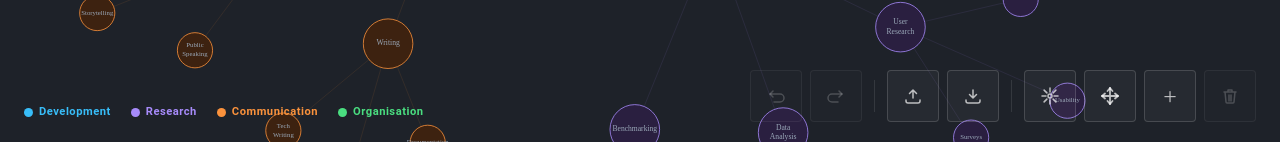
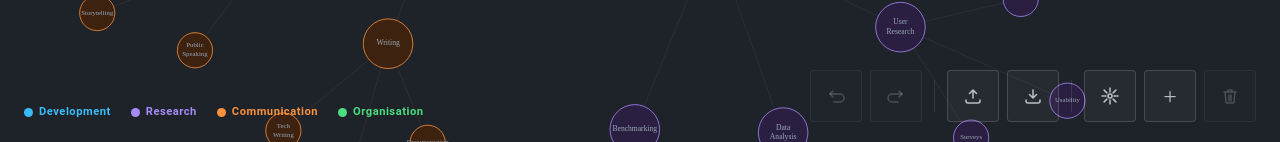
Before and after one commit to rtetley/skill-tree-builder, a React (Vite) app: page / in a window 1280 px wide. Shown: the part 658-800 px from the top of the page. Built offline with nearby package versions, Linux system fonts and the light colour scheme; what @codegouvfr/react-dsfr would draw is missing.

Commit message:
refactor: make node drag always active and remove move mode toggle

```diff
--- a/src/components/SkillTree.tsx
+++ b/src/components/SkillTree.tsx
@@ -299,13 +299,13 @@ function wrapText(text: string, maxChars = 10): string[] {
 // ── Skill node SVG element ────────────────────────────────────────────────────
 interface SkillNodeElProps {
   node: NodeDatum; isFocused: boolean; isChild: boolean;
-  isMoveMode: boolean; isDraggingNode: boolean;
+  isDraggingNode: boolean;
   dragDx: number; dragDy: number;
   onNodeMouseDown: (e: React.MouseEvent, node: NodeDatum) => void;
   onClick: () => void; label: string;
 }
 
-function SkillNodeEl({ node, isFocused, isChild, isMoveMode, isDraggingNode, dragDx, dragDy, onNodeMouseDown, onClick, label }: SkillNodeElProps) {
+function SkillNodeEl({ node, isFocused, isChild, isDraggingNode, dragDx, dragDy, onNodeMouseDown, onClick, label }: SkillNodeElProps) {
   const [hovered, setHovered] = useState(false);
   const base = PALETTE[node.colorKey];
   const stroke = node.colorOverride ?? base.stroke;
@@ -316,7 +316,7 @@ function SkillNodeEl({ node, isFocused, isChild, isMoveMode, isDraggingNode, dra
   const fs    = [12, 11, 9.5, 8.5][node.depth] ?? 8.5;
   const scale = isFocused ? FOCUS_SCALE : isChild ? 1.08 : hovered ? 1.1 : 1;
   const sw    = isFocused ? 2.5 : isChild ? 2 : hovered ? 1.5 : 1;
-  const cursor = isMoveMode ? (isFocused ? 'grab' : 'default') : 'pointer';
+  const cursor = isFocused ? (isDraggingNode ? 'grabbing' : 'grab') : 'pointer';
 
   const tx = node.x + (isDraggingNode ? dragDx : 0);
   const ty = node.y + (isDraggingNode ? dragDy : 0);
@@ -326,7 +326,7 @@ function SkillNodeEl({ node, isFocused, isChild, isMoveMode, isDraggingNode, dra
       data-node="true"
       transform={`translate(${tx}, ${ty})`}
       onClick={onClick}
-      onMouseDown={isMoveMode && isFocused ? (e) => onNodeMouseDown(e, node) : undefined}
+      onMouseDown={isFocused ? (e) => onNodeMouseDown(e, node) : undefined}
       onMouseEnter={() => setHovered(true)}
       onMouseLeave={() => setHovered(false)}
       style={{ cursor }}
@@ -458,7 +458,6 @@ export default function SkillTree() {
   }, [panX, panY]);
 
   // Declared here so handleSvgMouseMove/Up can reference them without TDZ errors
-  const [isMoveMode, setIsMoveMode] = useState(false);
   const [nodeDragOffset, setNodeDragOffset] = useState<{ dx: number; dy: number } | null>(null);
   const nodeDragStartRef = useRef<{
     nodeId: string;
@@ -699,19 +698,9 @@ export default function SkillTree() {
     e.target.value = ''; // reset so the same file can be re-imported
   }, []);
 
-  // ── Move-node mode (drag-based) ──
-  const toggleMoveMode = useCallback(() => {
-    setIsMoveMode(prev => !prev);
-    setNodeDragOffset(null);
-    nodeDragStartRef.current = null;
-  }, []);
-
-  // Keyboard shortcuts: 'm' toggles move mode; Ctrl+Z undo; Ctrl+Shift+Z / Ctrl+Y redo
+  // Keyboard shortcuts: Ctrl+Z undo; Ctrl+Shift+Z / Ctrl+Y redo
   useEffect(() => {
     const onKey = (e: KeyboardEvent) => {
-      const tag = (e.target as HTMLElement).tagName;
-      const isTyping = tag === 'INPUT' || tag === 'TEXTAREA' || (e.target as HTMLElement).isContentEditable;
-
       if ((e.key === 'z' || e.key === 'Z') && (e.ctrlKey || e.metaKey)) {
         e.preventDefault();
         if (e.shiftKey) { redo(); } else { undo(); }
@@ -720,14 +709,11 @@ export default function SkillTree() {
       if ((e.key === 'y' || e.key === 'Y') && (e.ctrlKey || e.metaKey)) {
         e.preventDefault();
         redo();
-        return;
       }
-      if (isTyping) return;
-      if (e.key === 'm' || e.key === 'M') toggleMoveMode();
     };
     window.addEventListener('keydown', onKey);
     return () => window.removeEventListener('keydown', onKey);
-  }, [toggleMoveMode, undo, redo]);
+  }, [undo, redo]);
 
   /** Collect IDs of the focused node and all its descendants */
   const getDraggedIds = useCallback((rootId: string): Set<string> => {
@@ -742,7 +728,6 @@ export default function SkillTree() {
   }, [edges]);
 
   const handleNodeMouseDown = useCallback((e: React.MouseEvent, node: NodeDatum) => {
-    if (!isMoveMode) return;
     e.stopPropagation(); // don't start a pan drag
     const el = svgRef.current;
     if (!el) return;
@@ -756,7 +741,7 @@ export default function SkillTree() {
       svgScaleY: VH / rect.height / zoom,
     };
     setNodeDragOffset({ dx: 0, dy: 0 });
-  }, [isMoveMode, zoom]);
+  }, [zoom]);
 
   // ── Node click: always focuses the node; in move mode this picks the node to drag ──
   const handleNodeClick = useCallback((node: NodeDatum) => {
@@ -795,7 +780,7 @@ export default function SkillTree() {
         ref={svgRef}
         viewBox={`0 0 ${VW} ${VH}`}
         preserveAspectRatio="xMidYMid meet"
-        style={{ width: '100%', height: '100%', display: 'block', cursor: (isMoveMode && nodeDragOffset) ? 'grabbing' : isMoveMode ? 'default' : isDragging ? 'grabbing' : 'grab' }}
+        style={{ width: '100%', height: '100%', display: 'block', cursor: nodeDragOffset ? 'grabbing' : isDragging ? 'grabbing' : 'grab' }}
         onMouseDown={handleSvgMouseDown}
         onMouseMove={handleSvgMouseMove}
         onMouseUp={handleSvgMouseUp}
@@ -849,7 +834,6 @@ export default function SkillTree() {
                   <SkillNodeEl key={n.id} node={n}
                     isFocused={n.id === focusedId}
                     isChild={childrenIds.has(n.id)}
-                    isMoveMode={isMoveMode}
                     isDraggingNode={isDraggingNode}
                     dragDx={ddx}
                     dragDy={ddy}
@@ -1053,47 +1037,6 @@ export default function SkillTree() {
           </Tooltip>
         </Box>
 
-        {/* Move button */}
-        <Box sx={{
-          width: 52, height: 52,
-          display: 'flex', alignItems: 'center', justifyContent: 'center',
-          border: '1px solid',
-          borderColor: isMoveMode ? 'rgba(255,255,255,0.5)' : focusedId ? 'rgba(255,255,255,0.15)' : 'rgba(255,255,255,0.06)',
-          borderRadius: 1,
-          bgcolor: isMoveMode ? 'rgba(255,255,255,0.1)' : focusedId ? 'rgba(255,255,255,0.04)' : 'rgba(255,255,255,0.01)',
-          transition: 'border-color 0.3s, background-color 0.3s',
-        }}>
-          <Tooltip
-            title={!focusedId ? t('tree.selectNodeFirst') : isMoveMode ? t('tree.cancelMove') : t('tree.moveNode')}
-            placement="top"
-            arrow
-          >
-            <Box
-              component="button"
-              onClick={focusedId ? toggleMoveMode : undefined}
-              disabled={!focusedId}
-              sx={{
-                all: 'unset',
-                display: 'flex', alignItems: 'center', justifyContent: 'center',
-                width: 36, height: 36, borderRadius: '50%',
-                cursor: focusedId ? 'pointer' : 'not-allowed',
-                color: isMoveMode ? '#fff' : focusedId ? 'rgba(255,255,255,0.7)' : 'rgba(255,255,255,0.2)',
-                transition: 'color 0.2s, background-color 0.2s',
-                '&:hover': focusedId ? { color: '#fff', bgcolor: 'rgba(255,255,255,0.08)' } : {},
-              }}
-            >
-              {/* Arrow-cross / move icon drawn in SVG */}
-              <svg width="20" height="20" viewBox="0 0 20 20" fill="none" xmlns="http://www.w3.org/2000/svg">
-                <path d="M10 2 L10 18 M2 10 L18 10" stroke="currentColor" strokeWidth="1.8" strokeLinecap="round"/>
-                <path d="M10 2 L7.5 5 M10 2 L12.5 5" stroke="currentColor" strokeWidth="1.8" strokeLinecap="round" strokeLinejoin="round"/>
-                <path d="M10 18 L7.5 15 M10 18 L12.5 15" stroke="currentColor" strokeWidth="1.8" strokeLinecap="round" strokeLinejoin="round"/>
-                <path d="M2 10 L5 7.5 M2 10 L5 12.5" stroke="currentColor" strokeWidth="1.8" strokeLinecap="round" strokeLinejoin="round"/>
-                <path d="M18 10 L15 7.5 M18 10 L15 12.5" stroke="currentColor" strokeWidth="1.8" strokeLinecap="round" strokeLinejoin="round"/>
-              </svg>
-            </Box>
-          </Tooltip>
-        </Box>
-
         {/* Add button */}
         <Box sx={{
           width: 52, height: 52,
@@ -1169,23 +1112,6 @@ export default function SkillTree() {
           );
         })()}
       </Box>
-
-      {/* ── Move mode banner ── */}
-      {isMoveMode && (
-        <Box sx={{
-          position: 'absolute', top: '50%', left: '50%',
-          transform: 'translate(-50%, -50%) translateY(-220px)',
-          pointerEvents: 'none',
-          bgcolor: 'rgba(255,255,255,0.07)',
-          border: '1px solid rgba(255,255,255,0.18)',
-          borderRadius: 1,
-          px: 2.5, py: 1,
-        }}>
-          <Typography variant="caption" sx={{ color: 'rgba(255,255,255,0.75)', letterSpacing: 0.5 }}>
-            {t('tree.moveBanner')}
-          </Typography>
-        </Box>
-      )}
 
       {/* ── Add Node dialog ── */}
       <Dialog
--- a/src/i18n/en.ts
+++ b/src/i18n/en.ts
@@ -66,9 +66,6 @@ export const en = {
       cancel: 'Cancel',
       ok: 'Add',
       selectNodeFirst: 'Select a node first',
-      moveNode: 'Move node',
-      cancelMove: 'Cancel move',
-      moveBanner: 'Click a node to select it, then drag to reposition (press M to exit)',
       cleanUp: 'Clean up layout',
       exportTree: 'Export tree',
       importTree: 'Import tree',
```
